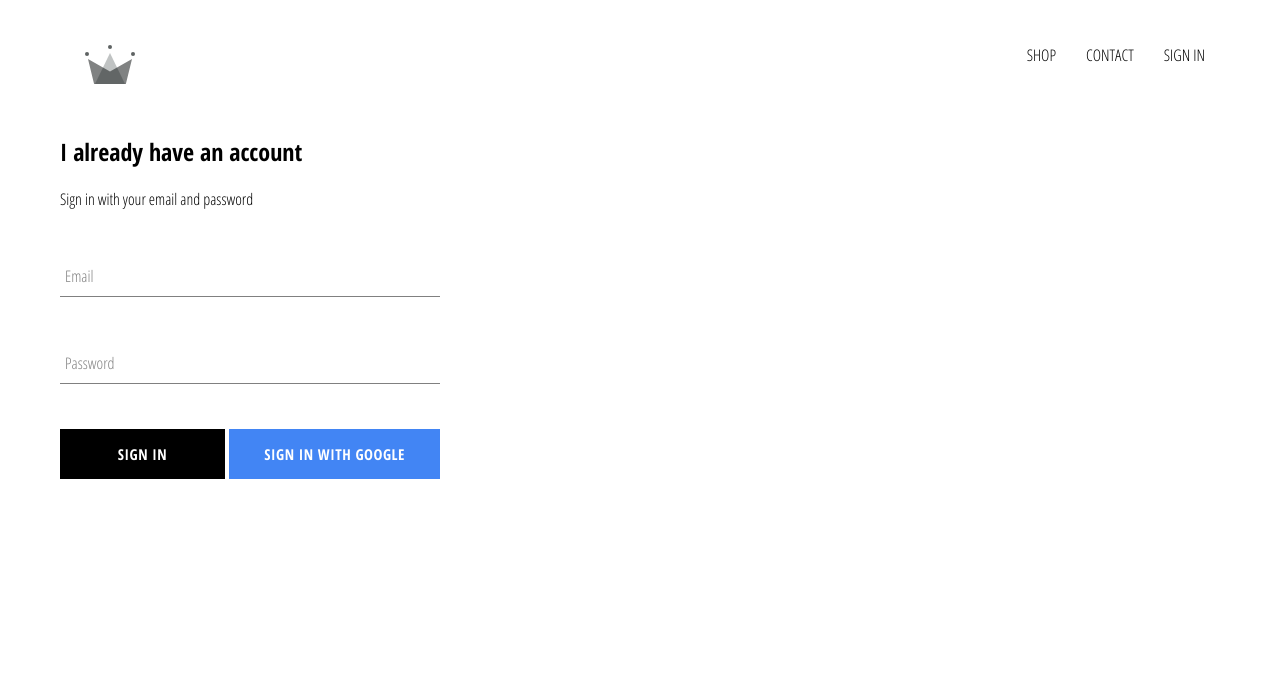
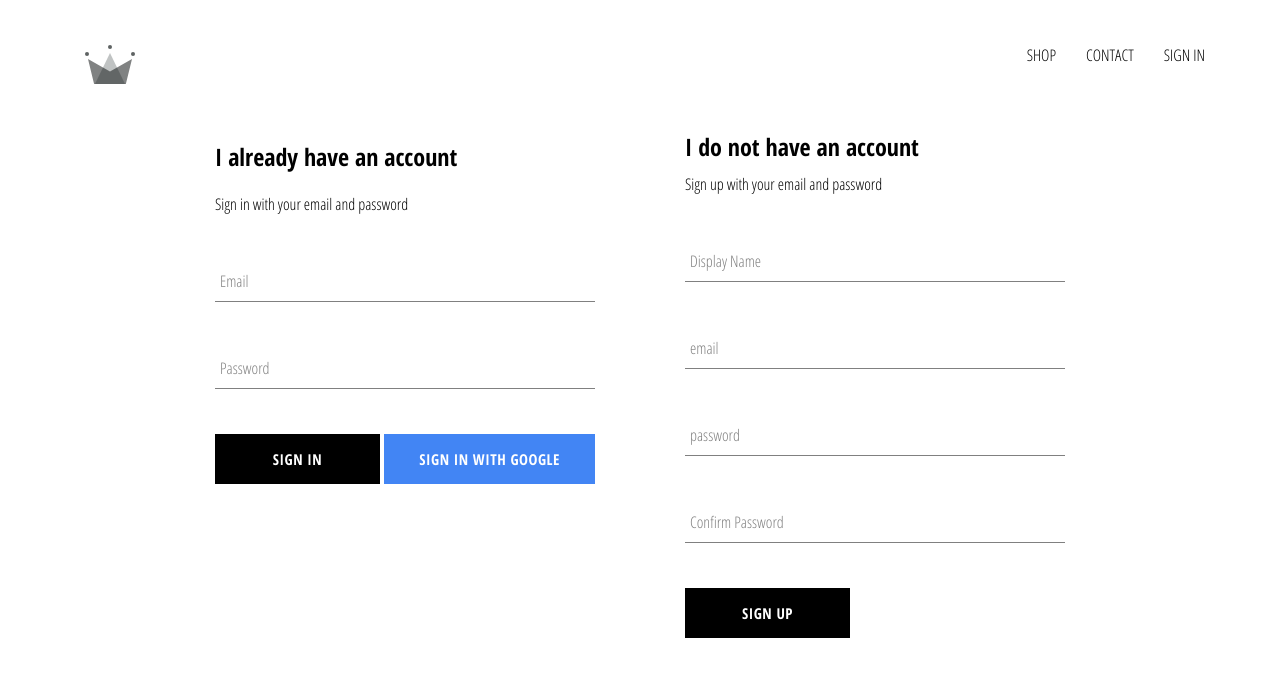
Before and after one commit to mseidel819/crwn-clothing-old, a React (Create React App) app: page /signin in a window 1280 px wide. Shown: the top 676 px of the page. Built offline with nearby package versions, Linux system fonts and the light colour scheme; no server answers.

Commit message:
implemented firebase utils. able to store authenticated users.

```diff
--- a/src/App.js
+++ b/src/App.js
@@ -6,7 +6,7 @@
 import ShopPage from "./pages/shop/shop.component.jsx";
 import Header from "./components/header/header.component.jsx";
 import SignInSignUp from "./pages/sign-in-sign-up/sign-in-sign-up.component";
-import { auth } from "./firebase/firebase.utils.js";
+import { auth, createUserProfileDocument } from "./firebase/firebase.utils.js";
 
 class App extends React.Component {
   constructor() {
@@ -20,9 +20,23 @@
   unsubscribeFromAuth = null;
 
   componentDidMount() {
-    this.unsubscribeFromAuth = auth.onAuthStateChanged((user) => {
-      this.setState({ currentUser: user });
-      console.log(user);
+    this.unsubscribeFromAuth = auth.onAuthStateChanged(async (userAuth) => {
+      // createUserProfileDocument(user);
+      if (userAuth) {
+        const userRef = await createUserProfileDocument(userAuth);
+
+        userRef.onSnapshot((snapShot) => {
+          this.setState({
+            currentUser: {
+              id: snapShot.id,
+              ...snapShot.data(),
+            },
+          });
+          console.log(this.state);
+        });
+      } else {
+        this.setState({ currentUser: userAuth });
+      }
     });
   }
   componentWillUnmount() {
--- /dev/null
+++ b/src/components/sign-up/sign-up.component.jsx
@@ -0,0 +1,102 @@
+import React from "react";
+import FormInput from "../form-input/form-input.component.jsx";
+import CustomButton from "../custom-button/custom-button.component.jsx";
+import "./sign-up.styles.scss";
+import {
+  auth,
+  createUserProfileDocument,
+} from "../../firebase/firebase.utils.js";
+
+class SignUp extends React.Component {
+  constructor(props) {
+    super(props);
+    this.state = {
+      displayName: "",
+      email: "",
+      password: "",
+      confirmPassword: "",
+    };
+  }
+
+  handleSubmit = async (event) => {
+    event.preventDefault();
+    const { displayName, email, password, confirmPassword } = this.state;
+
+    if (password !== confirmPassword) {
+      alert("passwords do not match");
+      return;
+    }
+
+    try {
+      const { user } = await auth.createUserWithEmailAndPassword(
+        email,
+        password
+      );
+
+      await createUserProfileDocument(user, { displayName });
+
+      this.setState({
+        displayName: "",
+        email: "",
+        password: "",
+        confirmPassword: "",
+      });
+    } catch (error) {
+      console.log(error);
+    }
+  };
+
+  handleChange = (event) => {
+    const { name, value } = event.target;
+
+    this.setState({ [name]: value });
+  };
+
+  render() {
+    const { displayName, email, password, confirmPassword } = this.state;
+    return (
+      <div className="sign-up">
+        <h2 className="title">I do not have an account</h2>
+        <span>Sign up with your email and password</span>
+        <form className="sign-up-form" onSubmit={this.handleSubmit}>
+          <FormInput
+            type="text"
+            name="displayName"
+            value={displayName}
+            onChange={this.handleChange}
+            label="Display Name"
+            required
+          />
+          <FormInput
+            type="email"
+            name="email"
+            value={email}
+            onChange={this.handleChange}
+            label="email"
+            required
+          />
+          <FormInput
+            type="password"
+            name="password"
+            value={password}
+            onChange={this.handleChange}
+            label="password"
+            required
+          />
+          <FormInput
+            type="password"
+            name="confirmPassword"
+            value={confirmPassword}
+            onChange={this.handleChange}
+            label="Confirm Password"
+            required
+          />
+
+          <CustomButton type="submit">SIGN UP</CustomButton>
+        </form>
+      </div>
+    );
+  }
+}
+
+export default SignUp;
--- /dev/null
+++ b/src/components/sign-up/sign-up.styles.scss
@@ -0,0 +1,9 @@
+.sign-up {
+  display: flex;
+  flex-direction: column;
+  width: 380px;
+
+  .title {
+    margin: 10px 0;
+  }
+}
--- a/src/firebase/firebase.utils.js
+++ b/src/firebase/firebase.utils.js
@@ -12,6 +12,29 @@
   measurementId: "G-YQR2YS1R1Y",
 };
 
+export const createUserProfileDocument = async (userAuth, additionalData) => {
+  if (!userAuth) return;
+  const userRef = firestore.doc(`users/${userAuth.uid}`);
+  const snapShot = await userRef.get();
+  if (!snapShot.exists) {
+    const { displayName, email } = userAuth;
+    const createdAt = new Date();
+
+    try {
+      await userRef.set({
+        displayName,
+        email,
+        createdAt,
+        ...additionalData,
+      });
+    } catch (error) {
+      console.log(("error creating user", error.message));
+    }
+  }
+
+  return userRef;
+};
+
 firebase.initializeApp(config);
 
 export const auth = firebase.auth();
--- a/src/pages/sign-in-sign-up/sign-in-sign-up.component.jsx
+++ b/src/pages/sign-in-sign-up/sign-in-sign-up.component.jsx
@@ -1,10 +1,11 @@
 import React from "react";
 import "./sign-in-sign-up.styles.scss";
 import SignIn from "../../components/sign-in/sign-in.component.jsx";
-
+import SignUp from "../../components/sign-up/sign-up.component.jsx";
 const SignInSignUp = () => (
   <div className="sign-in-sign-up">
     <SignIn />
+    <SignUp />
   </div>
 );
 
--- a/src/pages/sign-in-sign-up/sign-in-sign-up.styles.scss
+++ b/src/pages/sign-in-sign-up/sign-in-sign-up.styles.scss
@@ -0,0 +1,6 @@
+.sign-in-sign-up {
+  width: 850px;
+  display: flex;
+  justify-content: space-between;
+  margin: 30px auto;
+}
```
